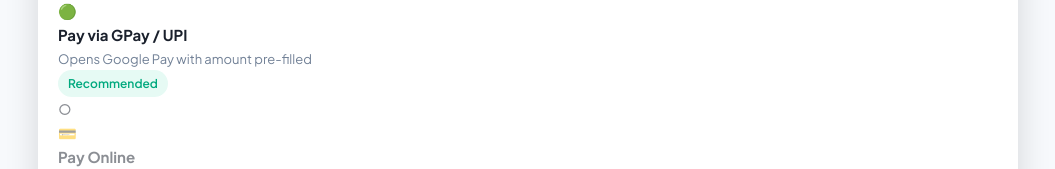
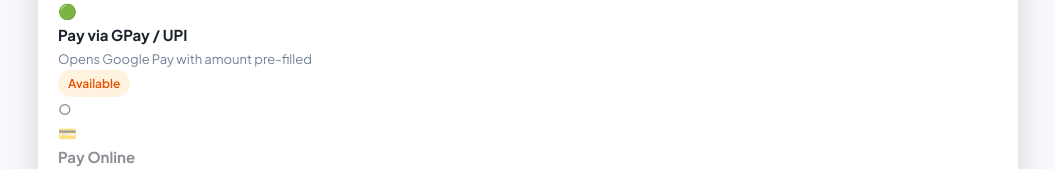
Before and after one commit to donarconnectsupport-tech/DonarConnect, a React (Vite) app in the folder donarconnect/: page /payment in a window 1280 px wide. Shown: the part 413-582 px from the top of the page, without its empty margins (112-1167 px from the left). Built offline with nearby package versions, Linux system fonts and the light colour scheme; no server answers.

Commit message:
Update PaymentPage.jsx

```diff
--- a/donarconnect/src/pages/PaymentPage.jsx
+++ b/donarconnect/src/pages/PaymentPage.jsx
@@ -171,7 +171,7 @@
             icon="🟢"
             title="Pay via GPay / UPI"
             desc="Opens Google Pay with amount pre-filled"
-            badge="Recommended"
+            badge="Available"
           />
 
           {/* GPay info panel — shown when UPI is selected */}
@@ -219,7 +219,7 @@
             disabled={true}
           />
 
-          {/* COD - Coming Soon */}
+          {/* COD */}
           <PayOption
             id="COD"
             active={method === 'COD'}
@@ -227,7 +227,7 @@
             icon="🚚"
             title="Cash on Delivery"
             desc="Pay when the kit arrives at your door"
-            badge="Coming Soon"
+            badge="Available"
             disabled={false}
           />
 
```
